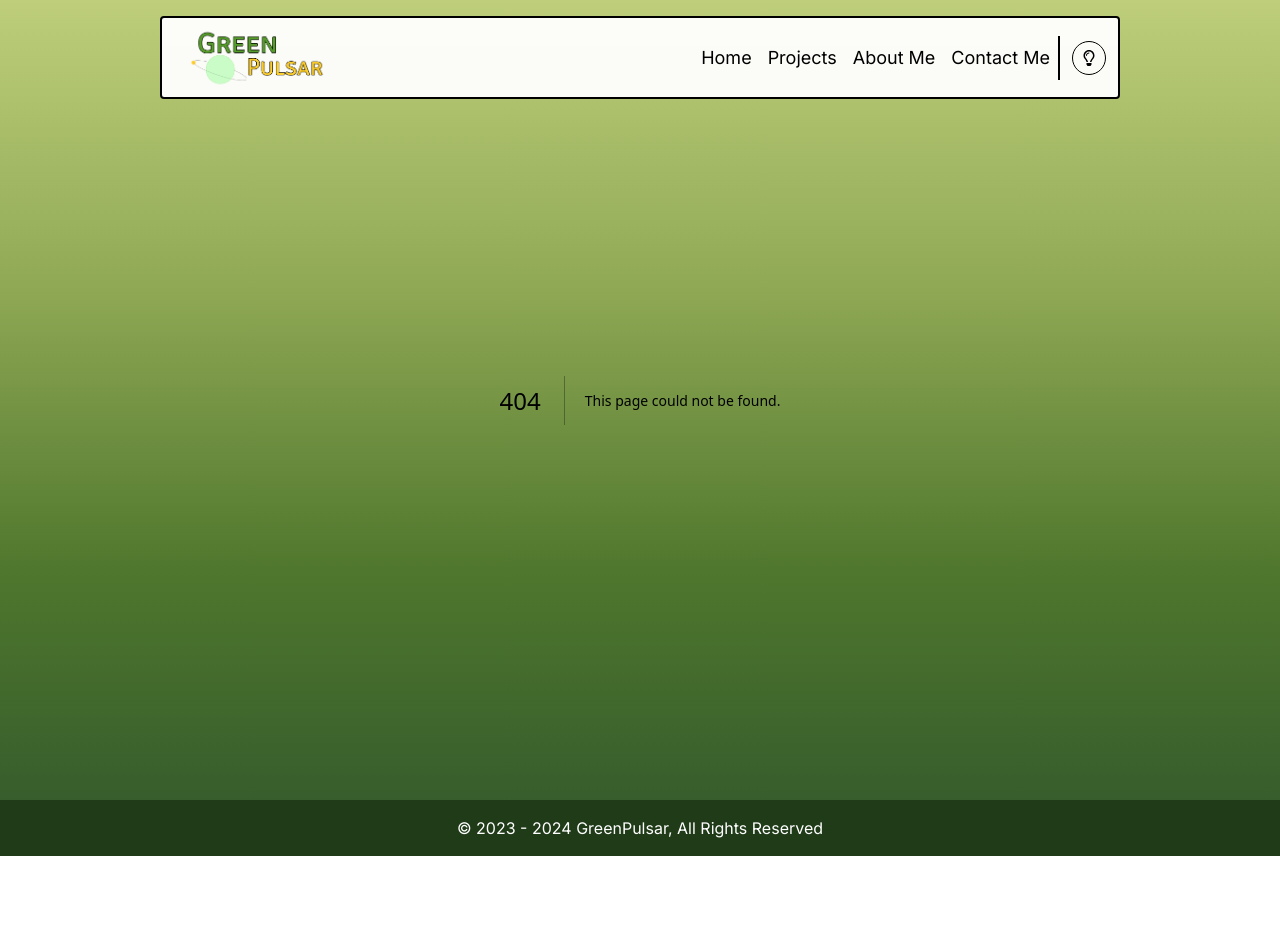
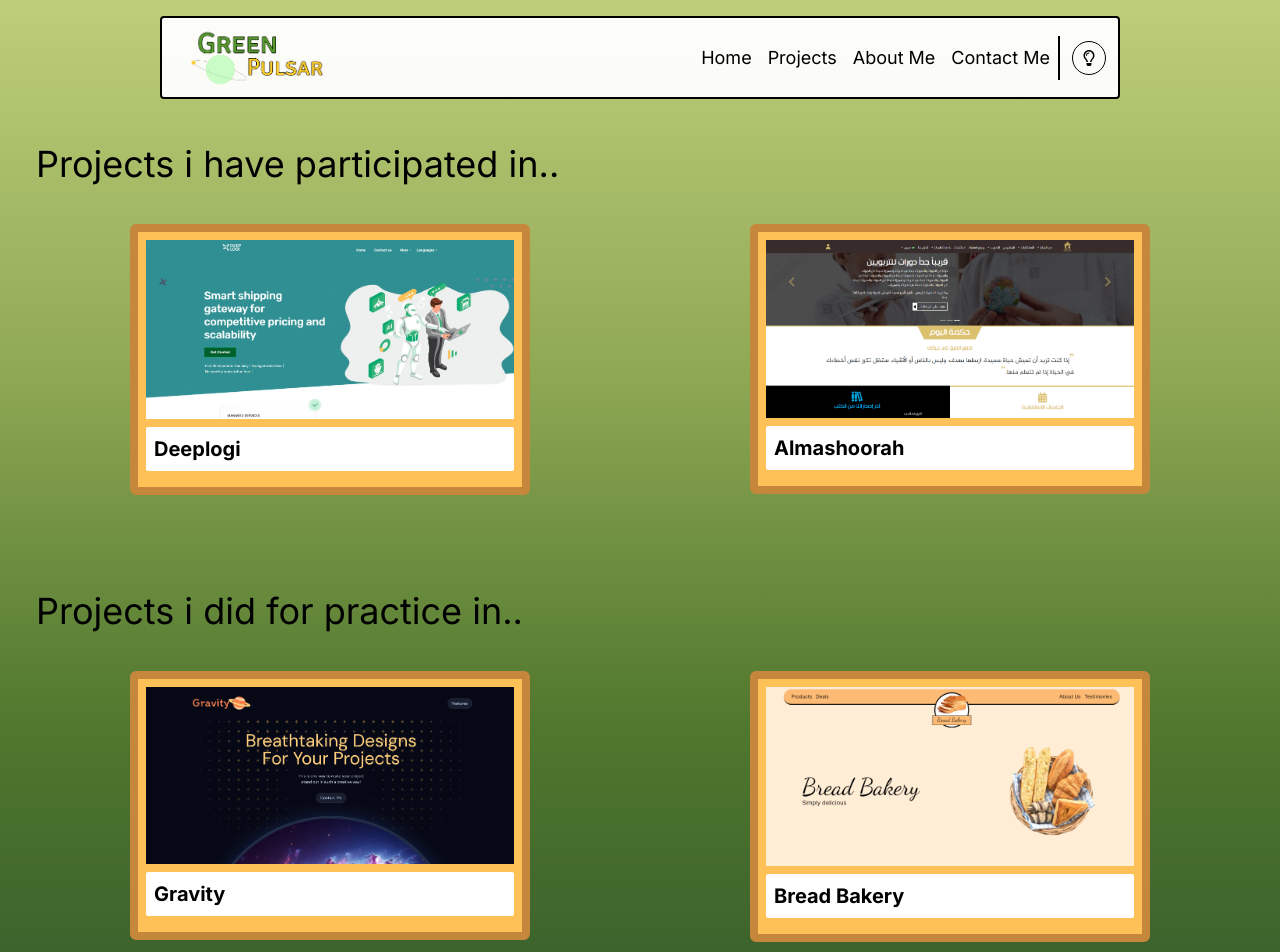
Before and after one commit to GhaithAtrk/ghaith-portfolio, a Next.js app: page /projects in a window 1280 px wide. Before the commit this address had no page. Shown: the top 952 px of the page. Before the commit the page ends 856 px from the top, so only its background shows below. Built offline with nearby package versions, Linux system fonts and the light colour scheme.

Commit message:
projects page adjustment

```diff
--- a/src/app/page.js
+++ b/src/app/page.js
@@ -1,14 +1,13 @@
 "use client";
 
-import Projects from "@/components/Projects";
 import RoleSection from "@/components/RoleSection";
 import Showcase from "@/components/Showcase";
 import Skills from "@/components/Skills";
-import Spline from "@splinetool/react-spline";
 import { useEffect, useRef } from "react";
 import { gsap } from "gsap";
 import { ScrollTrigger } from "gsap/all";
 import GoalSection from "@/components/GoalSection";
+import Crossroad from "@/components/Crossroad";
 
 export default function Home() {
   const content = useRef(null);
@@ -56,19 +55,19 @@ export default function Home() {
             x: 0,
           });
 
-        gsap
-          .timeline({
-            scrollTrigger: {
-              trigger: ".skills",
-              start: "top center",
-              end: "35% center",
-              scrub: true,
-            },
-          })
-          .to(".object", {
-            x: -300,
-            z: -1,
-          });
+        // gsap
+        //   .timeline({
+        //     scrollTrigger: {
+        //       trigger: ".skills",
+        //       start: "top center",
+        //       end: "35% center",
+        //       scrub: true,
+        //     },
+        //   })
+        //   .to(".object", {
+        //     x: -300,
+        //     z: -1,
+        //   });
 
         // Role Part
         gsap
@@ -108,7 +107,7 @@ export default function Home() {
       <RoleSection />
       <GoalSection />
       <Skills />
-      <Projects />
+      {/* <Crossroad /> */}
     </div>
   );
 }
--- /dev/null
+++ b/src/app/projects/page.js
@@ -0,0 +1,112 @@
+"use client";
+import Image from "next/image";
+import Link from "next/link";
+
+const Projects = () => {
+  const participated = [
+    {
+      siteName: "Deeplogi",
+      siteImage: "/projects/deeplogi.png",
+      siteLink: "https://deeplogi.com",
+      description:
+        "one two three four five six seven eight nine ten eleven twelve",
+    },
+    {
+      siteName: "Almashoorah",
+      siteImage: "/projects/almashoorah.png",
+      siteLink: "https://almashoorah.com",
+      description:
+        "one two three four five six seven eight nine ten eleven twelve",
+    },
+  ];
+
+  const practiced = [
+    // {
+    //   siteName: "Popsicle",
+    //   siteImage: "/projects/popsicle.png",
+    //   siteLink: "#",
+    //   description:
+    //     "one two three four five six seven eight nine ten eleven twelve",
+    // },
+    {
+      siteName: "Gravity",
+      siteImage: "/projects/gravity.png",
+      siteLink: "https://gravity-space.vercel.app",
+      description:
+        "one two three four five six seven eight nine ten eleven twelve",
+    },
+    {
+      siteName: "Bread Bakery",
+      siteImage: "/projects/bread-bakery.png",
+      siteLink: "https://bread-bakery.vercel.app",
+      description:
+        "one two three four five six seven eight nine ten eleven twelve",
+    },
+  ];
+
+  return (
+    <div className="min-h-screen pt-32">
+      <div className="max-w-[1240px] relative mx-auto ">
+        <div className="mb-20">
+          <h2 className="text-xl mx-4 md:text-4xl mt-4 mb-10">
+            Projects i have participated in..
+          </h2>
+          <div className="flex flex-col md:flex-row justify-around ">
+            {participated.map((data) => (
+              <Link target={"_blank"} href={data.siteLink}>
+                <div className="border-8 max-w-[400px] rounded-md border-[#C4873C] bg-[#fdc158] p-2 mb-4 cursor-pointer flex flex-col items-center hover:scale-105 hover:translate-y-[-10px] transition duration-300 ease-in-out">
+                  <div className="bg-white ">
+                    <Image
+                      src={data.siteImage}
+                      width={600}
+                      height={250}
+                      alt=""
+                    />
+                  </div>
+                  <div className="text-xl font-bold my-2 bg-white rounded-sm w-full p-2">
+                    {data.siteName}
+                  </div>
+                  {/* <div className="text-xl bg-white rounded-sm w-full p-2">
+                    {data.description}
+                  </div> */}
+                </div>
+              </Link>
+            ))}
+          </div>
+          <div className="my-20">
+            <h2 className="text-xl mx-4 md:text-4xl mt-4 mb-10">
+              Projects i did for practice in..
+            </h2>
+            <div className="flex flex-col md:flex-row justify-around ">
+              {practiced.map((data) => (
+                <Link
+                  target={data.siteName == "Popsicle" ? "" : "_blank"}
+                  href={data.siteLink}
+                >
+                  <div className="border-8 max-w-[400px] rounded-md border-[#C4873C] bg-[#fdc158] p-2 mb-4 cursor-pointer flex flex-col items-center hover:scale-105 hover:translate-y-[-10px] transition duration-300 ease-in-out">
+                    <div className="bg-white ">
+                      <Image
+                        src={data.siteImage}
+                        width={600}
+                        height={250}
+                        alt=""
+                      />
+                    </div>
+                    <div className="text-xl font-bold my-2 bg-white rounded-sm w-full p-2">
+                      {data.siteName}
+                    </div>
+                    {/* <div className="text-xl bg-white rounded-sm w-full p-2">
+                      {data.description}
+                    </div> */}
+                  </div>
+                </Link>
+              ))}
+            </div>
+          </div>
+        </div>
+      </div>
+    </div>
+  );
+};
+
+export default Projects;
--- a/src/components/Crossroad.js
+++ b/src/components/Crossroad.js
@@ -2,19 +2,27 @@ import Image from "next/image";
 import React from "react";
 
 function Crossroad() {
+  const componentData = [
+    {
+      img: "/green-pulsar2.png",
+      title: "Checkout My Projects",
+    },
+    {
+      img: "/green-pulsar2.png",
+      title: "Reach Me Out",
+    },
+  ];
+
   return (
-    <div className="crossroad max-w-[1240px] my-20 relative mx-auto flex flex-col md:flex-row justify-around">
-      <div className="border-8 flex-1 max-w-[300px] h-[200px] rounded-md border-[#C4873C] bg-[#fdc158] p-2 cursor-pointer">
-        <div className="bg-white ">
-          <Image src={"/green-pulsar2.png"} width={600} height={250} alt="" />
+    <div className="crossroad max-w-[1240px] my-20 relative mx-auto flex flex-col md:flex-row justify-around ">
+      {componentData.map((data) => (
+        <div className="border-8 max-w-[300px] h-[250px] rounded-md border-[#C4873C] bg-[#fdc158] p-2 cursor-pointer flex flex-col items-center hover:scale-105 hover:translate-y-[-10px] transition duration-300 ease-in-out">
+          <div className="bg-white ">
+            <Image src={data.img} width={600} height={250} alt="" />
+          </div>
+          <div className="text-xl m-auto">{data.title}</div>
         </div>
-        Checkout My Projects
-      </div>
-      {/* <div className="border-8 flex-1 max-w-[300px] rounded-md border-[#C4873C] bg-[#fdc158] p-2 cursor-pointer">
-        <div className="bg-white p-1 rounded-sm w-full h-full text-center">
-          Reach Me Out
-        </div>
-      </div> */}
+      ))}
     </div>
   );
 }
--- a/src/components/Header.js
+++ b/src/components/Header.js
@@ -25,7 +25,7 @@ const Header = () => {
             </Link>
           </li>
           <li>
-            <Link href="/#projects" className={hoverEffect}>
+            <Link href="/projects" className={hoverEffect}>
               Projects
             </Link>
           </li>
```
